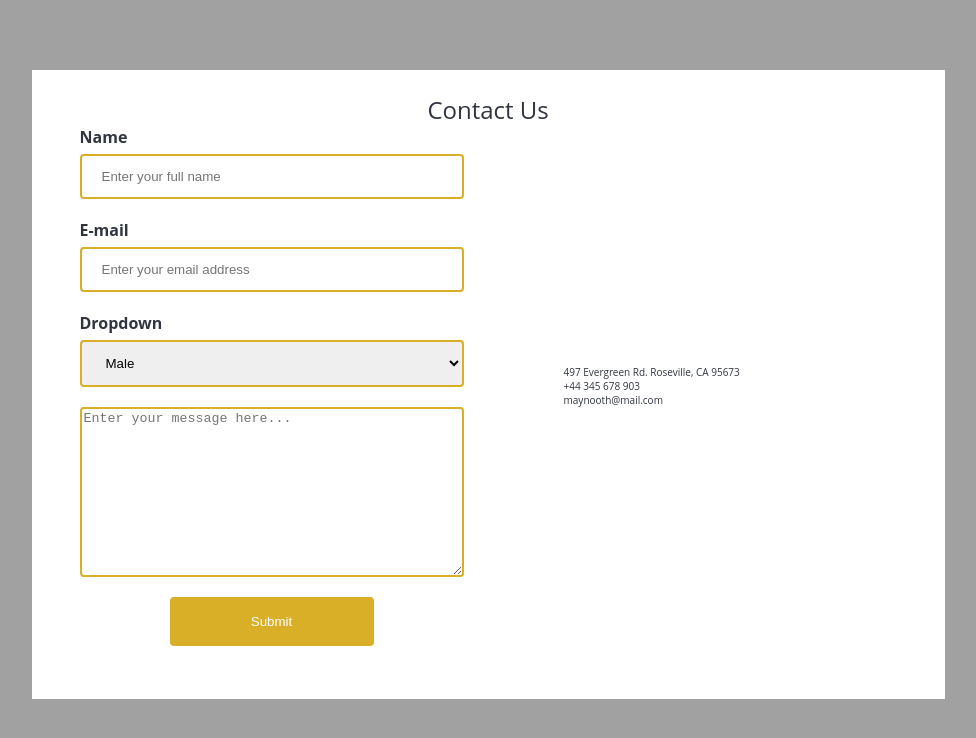
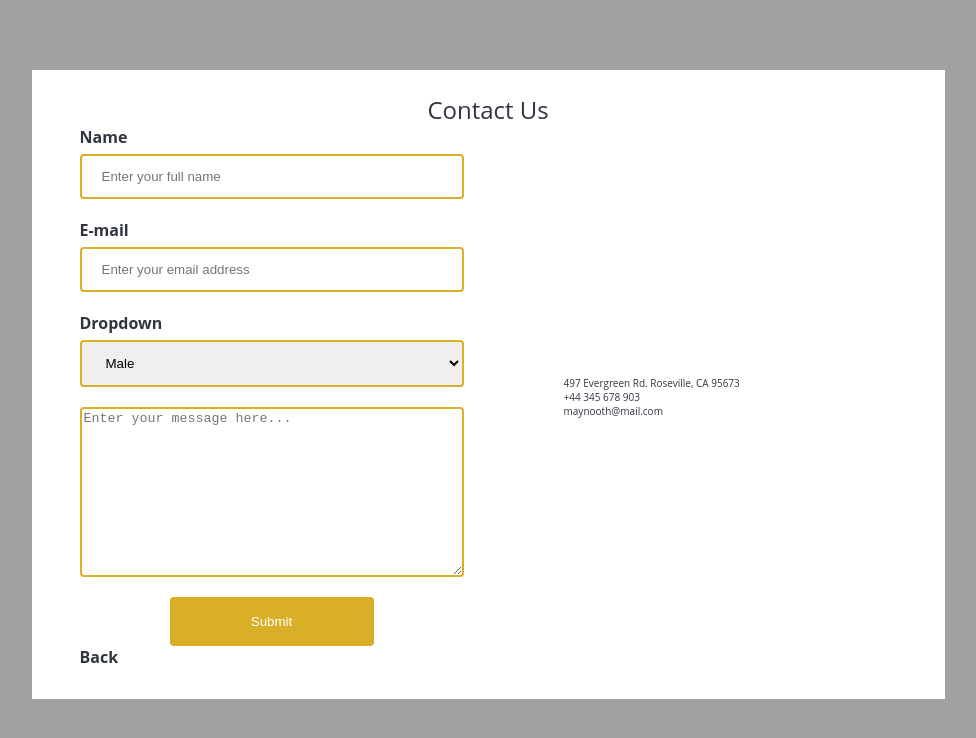
Before and after one commit to DarnellSylvain/maynooth, a React (Create React App) app: page /contactus in a window 1280 px wide. Shown: the top 738 px of the page, without its empty margins (152-1128 px from the left). Built offline with nearby package versions, Linux system fonts and the light colour scheme.

Commit message:
back link from contact page

```diff
--- a/src/ContactPage/ContactUs.js
+++ b/src/ContactPage/ContactUs.js
@@ -1,4 +1,5 @@
 import React from 'react';
+import {Link} from 'react-router-dom';
 import './contactpage.css'
 
 const ContactUs = () => {
@@ -25,6 +26,7 @@
                         </label>
                         <textarea className="form-textarea" placeholder="Enter your message here..."/>
                         <button>Submit</button>
+                        <Link to="/">Back</Link>
                     </form>
                     <div className="contact-info">
                     <p>497 Evergreen Rd. Roseville, CA 95673<br/> +44 345 678 903 <br/> maynooth@mail.com</p>
--- a/src/LivingRoom/livingroom.css
+++ b/src/LivingRoom/livingroom.css
@@ -267,16 +267,16 @@
     grid-template-columns: repeat(2, 1fr);
     grid-gap: 14px;
     margin-right: auto;
-    border: 1px solid red;
+
   }
 
   .product-view-products {
     margin-right: auto;
-    border: 1px solid blue;
+
   }
 
   .product-view {
-    border: 1px solid olive;
+
     margin: 0 auto;
     margin-right: auto;
     width: 100%;
```
